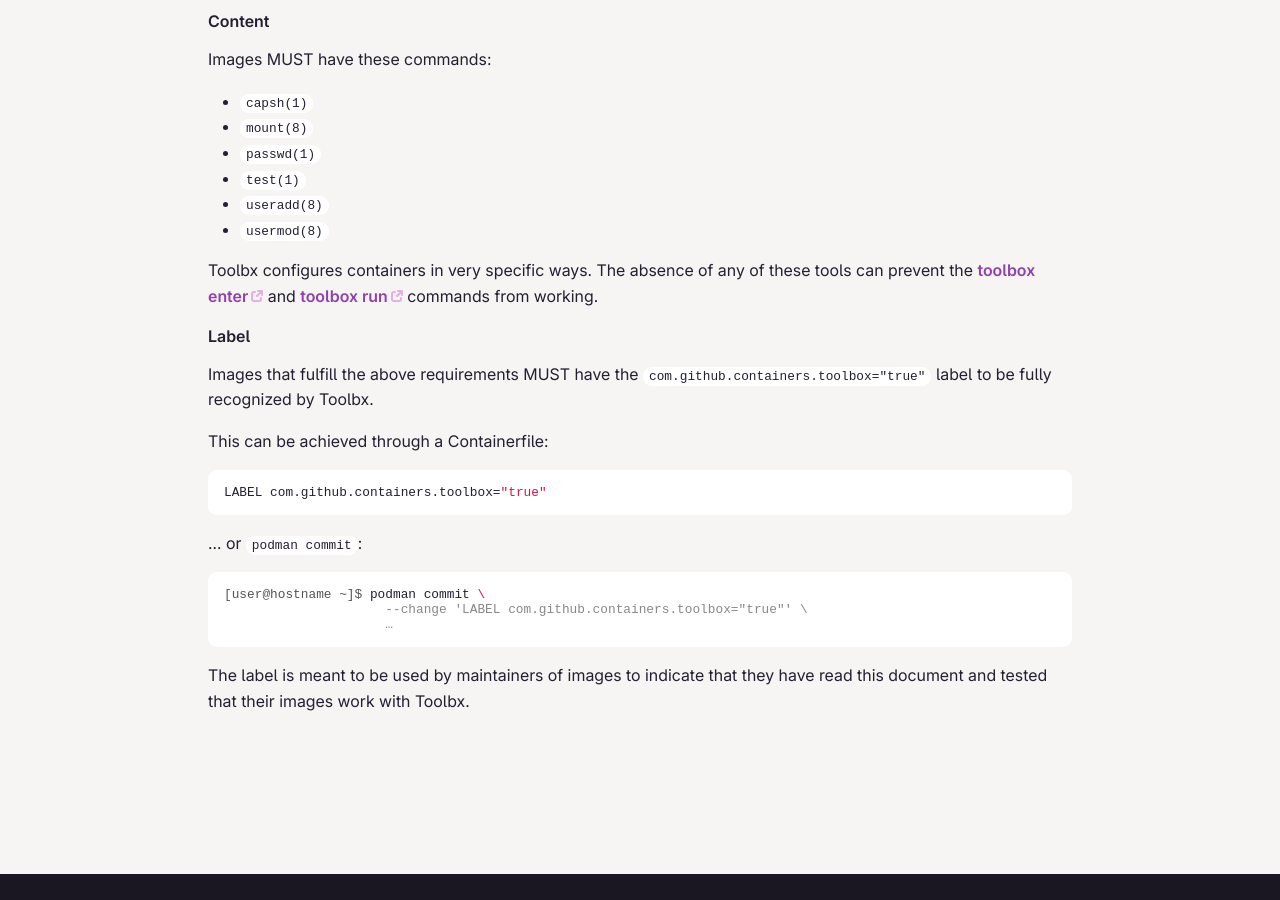
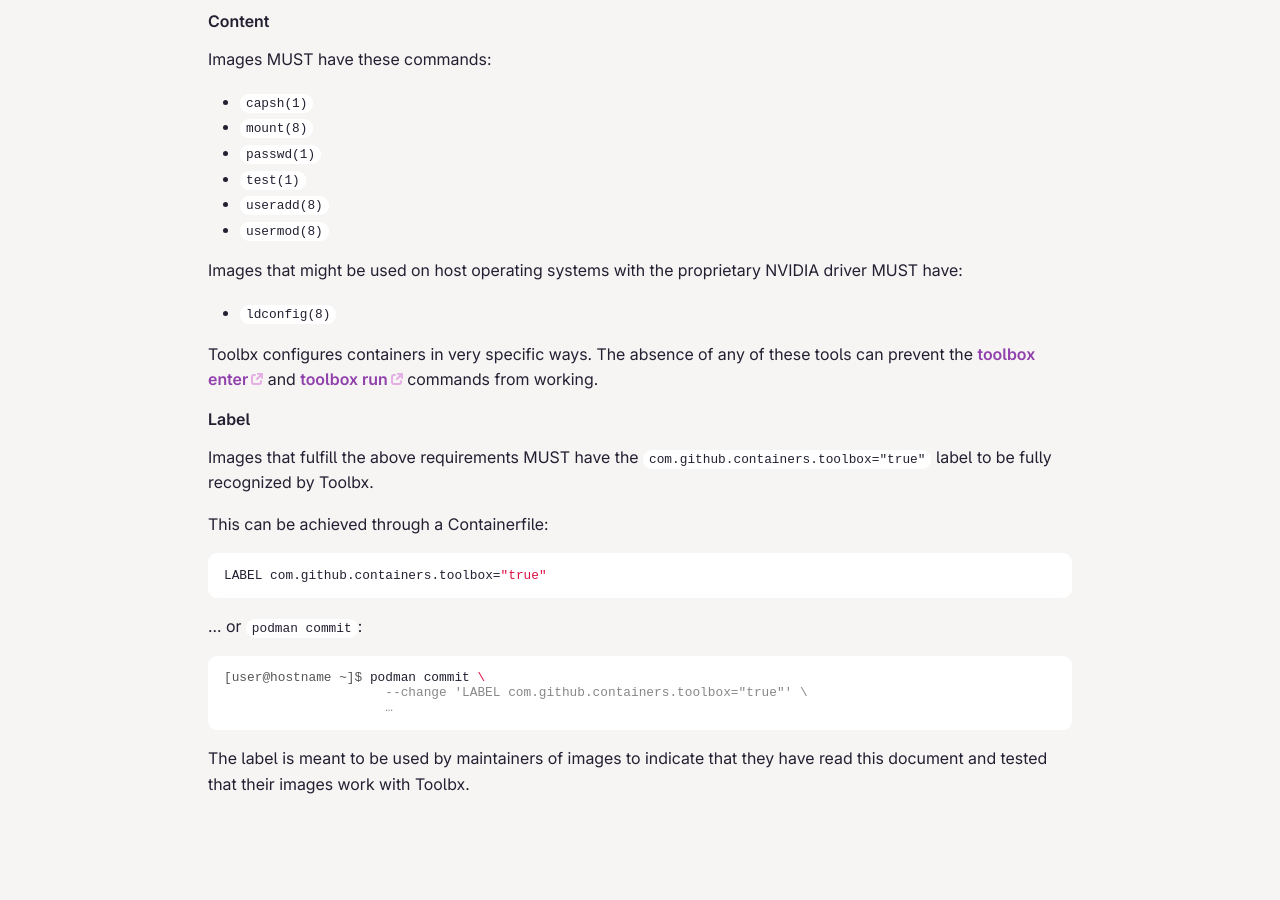
Before and after one commit to containers/containertoolbx.org, a Jekyll site: the page built from doc.md, in a window 1280 px wide and 900 px high, scrolled down 4583 px. Built offline with Jekyll 4.4.1, drawn with Linux system fonts in a browser that asks for light colours.

Commit message:
Add text on commands under image requirements (part 2)
See:
https://github.com/containers/toolbox/commit/6e848b250b4cde98
https://github.com/containers/toolbox/pull/1497
https://github.com/containers/toolbox/issues/116

https://github.com/containers/toolbox/issues/1606

```diff
--- a/doc.md
+++ b/doc.md
@@ -166,6 +166,9 @@
 * `useradd(8)`
 * `usermod(8)`
 
+Images that might be used on host operating systems with the proprietary NVIDIA driver MUST have:
+* `ldconfig(8)`
+
 Toolbx configures containers in very specific ways. The absence of any of these tools can prevent the [toolbox enter](https://github.com/containers/toolbox/blob/main/doc/toolbox-enter.1.md) and [toolbox run](https://github.com/containers/toolbox/blob/main/doc/toolbox-run.1.md) commands from working.
 
 #### Label
```
